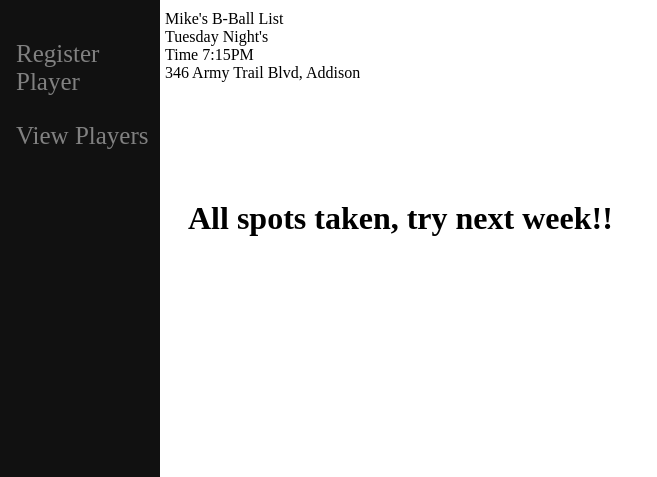
After one commit to Bankerman007/roster_tracker, a Django app: page /register_player/too_many/ in a window 1280 px wide. The commit adds this page. Shown: the top 477 px of the page, without its empty margins (0-657 px from the left). Run offline with Django 3.2, Linux system fonts and the light colour scheme.

Commit message:
added player limit

```diff
--- a/b_ball/templates/home.html
+++ b/b_ball/templates/home.html
@@ -10,10 +10,10 @@
 
 
 
-                <!-- <div style="padding:10px;">This Weeks Hoopers</div>        -->
+                <!-- <div style="padding:10px;">This Weeks Hoopers (limit 16 players)</div>        -->
                 <table>
                         <tr>
-                                <th style="padding:10px;">This Weeks Hoopers</th>
+                                <th style="padding:10px;">This Weeks Hoopers (max 16 players)</th>
                         </tr>
 
                         <tr>
--- /dev/null
+++ b/b_ball/templates/too_many.html
@@ -0,0 +1,6 @@
+{% extends 'base.html' %}
+{% load static %}
+{% block content %}
+<h1>All spots taken, try next week!!</h1>
+
+{% endblock %}
--- a/b_ball/urls.py
+++ b/b_ball/urls.py
@@ -7,4 +7,5 @@ urlpatterns = [
     path('base/', views.base, name='base'),
     path('', views.home, name='home'),
     path('register_player/', views.register_player,name='register player'),
+    path('too_many/', views.too_many,name='Too Many Players'),
     ]
--- a/b_ball/views.py
+++ b/b_ball/views.py
@@ -18,7 +18,11 @@ def base(request):
 
 def register_player(request):
     submitted = False
-    if request.method == "POST":
+    players = Player.objects.all()
+    count = len(players)
+    if count > 15:
+        return HttpResponseRedirect('/too_many')
+    elif request.method == "POST":
         form = PlayerForm(request.POST)
         if form.is_valid():
             form.save()
@@ -34,3 +38,6 @@ def home(request):
     number_of_players = Player.objects.all()
     count = len(number_of_players)
     return render(request, 'home.html', {'players': players,'count':count,})
+
+def too_many(request):
+    return render(request, 'too_many.html', {})
--- a/roster/urls.py
+++ b/roster/urls.py
@@ -21,4 +21,5 @@ urlpatterns = [
     path('', include('b_ball.urls')),
     path('base/', include('b_ball.urls')),
     path('register_player/', include('b_ball.urls')),
+    path('too_many/', include('b_ball.urls')),
 ]
```
Also changed, not shown: db.sqlite3.
